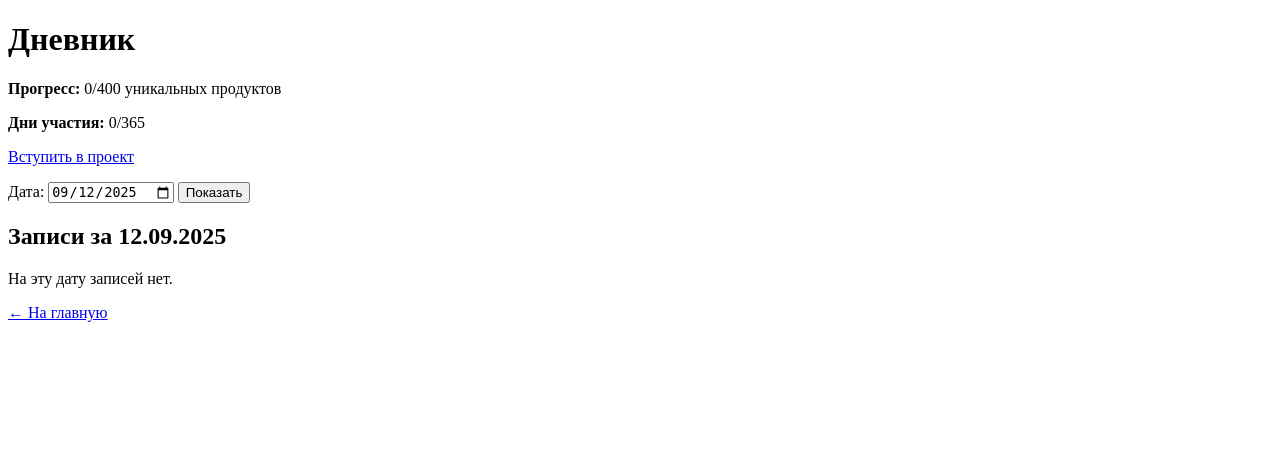
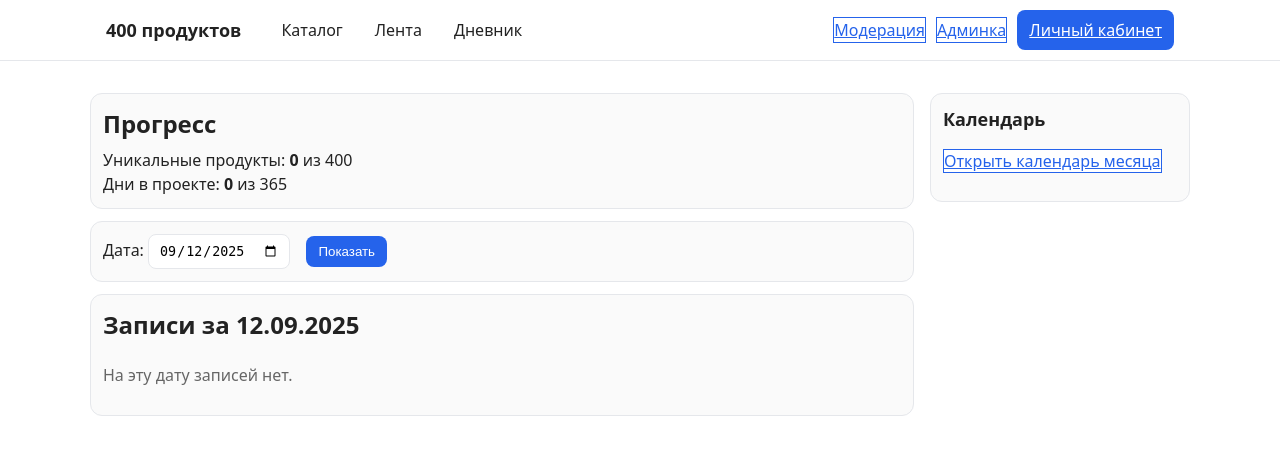
Before and after one commit to DMarkov48/TagProducts, a Django app: page /diary/ in a window 1280 px wide. Shown: the top 455 px of the page. Run offline with Django 5.2, Linux system fonts and the light colour scheme; the visitor is signed in with stand-in values (Sample User, id 1); data that the repository does not hold is empty.

Commit message:
Сайт без стилей

```diff
--- /dev/null
+++ b/src/accounts/templatetags/role_extras.py
@@ -0,0 +1,9 @@
+from django import template
+register = template.Library()
+
+@register.simple_tag(takes_context=True)
+def is_moderator(context):
+    user = context["request"].user
+    if not user.is_authenticated:
+        return False
+    return user.is_staff or user.groups.filter(name="moderators").exists()
--- a/src/config/urls.py
+++ b/src/config/urls.py
@@ -1,11 +1,11 @@
 from django.contrib import admin
 from django.urls import path, include
-from django.http import HttpResponse
 from django.conf import settings
 from django.conf.urls.static import static
+from django.shortcuts import render
 
 def landing(request):
-    return HttpResponse("<h1>400 продуктов в год</h1><p>Добро пожаловать!</p>")
+    return render(request, "landing.html")
 
 urlpatterns = [
     path("admin/", admin.site.urls),
--- a/src/diary/context_processors.py
+++ b/src/diary/context_processors.py
@@ -4,7 +4,7 @@ def progress_helpers(request):
     progress = None
     if request.user.is_authenticated:
         try:
-            progress = get_progress(request.user)  # вернёт (unique, target, passed, total)
+            progress = get_progress(request.user)
         except Exception:
             progress = None
     return {"progress": progress}
--- /dev/null
+++ b/src/static/css/base.css
@@ -0,0 +1,60 @@
+:root {
+  --bg: #ffffff;
+  --text: #222;
+  --muted: #666;
+  --primary: #2563eb;   /* синий */
+  --primary-600: #1d4ed8;
+  --border: #e5e7eb;
+  --card: #fafafa;
+}
+
+* { box-sizing: border-box; }
+html, body { margin:0; padding:0; background:var(--bg); color:var(--text); font: 16px/1.5 system-ui, -apple-system, Segoe UI, Roboto, Arial, sans-serif; }
+
+.container { max-width: 1100px; margin: 0 auto; padding: 0 16px; }
+
+.navbar { border-bottom: 1px solid var(--border); background:#fff; position: sticky; top: 0; z-index: 10; }
+.navbar .inner { display:flex; align-items:center; gap:14px; height:60px; }
+.brand { font-weight:700; font-size: 18px; text-decoration:none; color:var(--text); }
+.nav { display:flex; gap:12px; margin-left: 16px; }
+.nav a { text-decoration:none; color:var(--text); padding:8px 10px; border-radius:8px; }
+.nav a.active, .nav a:hover { background:#f3f4f6; }
+
+.nav-right { margin-left:auto; display:flex; gap:10px; align-items:center; }
+.btn, button, input[type=submit] {
+  background: var(--primary); color:#fff; border:none; padding:8px 12px; border-radius:8px; cursor:pointer;
+}
+.btn:hover, button:hover, input[type=submit]:hover { background: var(--primary-600); }
+.btn-outline { background:#fff; color:var(--primary); border:1px solid var(--primary); }
+.btn-outline:hover { background:#eff6ff; }
+
+.input, select, textarea { border:1px solid var(--border); border-radius:8px; padding:8px 10px; width:100%; }
+.input-inline { width:auto; }
+
+.page { padding: 20px 0 40px; }
+.grid { display:grid; gap:16px; }
+.grid.products { grid-template-columns: repeat(auto-fill, minmax(220px, 1fr)); }
+
+.card { background:var(--card); border:1px solid var(--border); border-radius:12px; padding:12px; }
+.card h3 { margin: 8px 0; font-size: 18px; }
+.muted { color:var(--muted); }
+
+.flex { display:flex; gap:16px; }
+.flex-col { display:flex; flex-direction:column; gap:12px; }
+
+.sidebar { width: 260px; }
+.main { flex: 1; }
+
+.msgs { margin: 12px 0; }
+.alert { padding:10px 12px; border-radius:10px; margin-bottom:8px; }
+.alert.success { background:#ecfdf5; border:1px solid #10b98144; }
+.alert.info { background:#eff6ff; border:1px solid #3b82f644; }
+.alert.error { background:#fef2f2; border:1px solid #ef444444; }
+
+.product-photo { width: 360px; height: 360px; overflow:hidden; border-radius:12px; background:#fff; border:1px solid var(--border); display:flex; align-items:center; justify-content:center; }
+.product-photo img { width:100%; height:100%; object-fit: cover; }
+
+.kv { display:grid; grid-template-columns: 160px 1fr; gap:6px; }
+.kv .k { color:var(--muted); }
+.kv .v { font-weight:500; }
+.pill { display:inline-block; padding:2px 8px; border:1px solid var(--border); border-radius:999px; background:#fff; margin-right:6px; font-size: 12px; }
--- /dev/null
+++ b/src/templates/base.html
@@ -0,0 +1,57 @@
+{% load static %}
+{% load role_extras %}
+<!doctype html>
+<html lang="ru">
+<head>
+  <meta charset="utf-8">
+  <title>{% block title %}400 продуктов в год{% endblock %}</title>
+  <link rel="stylesheet" href="{% static 'css/base.css' %}">
+  {% block head %}{% endblock %}
+</head>
+<body>
+  <div class="navbar">
+    <div class="container inner">
+      <a class="brand" href="{% url 'landing' %}">400 продуктов</a>
+
+      <nav class="nav">
+        <a href="{% url 'products:list' %}">Каталог</a>
+        <a href="{% url 'social:feed' %}">Лента</a>
+        <a href="{% url 'diary:index' %}">Дневник</a>
+      </nav>
+
+      <div class="nav-right">
+        {% is_moderator as can_moderate %}
+        {% if can_moderate %}
+          <a class="btn-outline" href="{% url 'moderation:list' %}">Модерация</a>
+        {% endif %}
+        {% if request.user.is_staff %}
+          <a class="btn-outline" href="{% url 'admin:index' %}">Админка</a>
+        {% endif %}
+
+        {% if request.user.is_authenticated %}
+          <a class="btn" href="{% url 'accounts:profile' %}">Личный кабинет</a>
+        {% else %}
+          <a class="btn-outline" href="{% url 'accounts:login' %}">Вход</a>
+          <a class="btn" href="{% url 'accounts:register' %}">Регистрация</a>
+        {% endif %}
+      </div>
+    </div>
+
+    {% block topbar %}{% endblock %}
+  </div>
+
+  <div class="container page">
+    <div class="msgs">
+      {% if messages %}
+        {% for m in messages %}
+          <div class="alert {{ m.tags }}">{{ m }}</div>
+        {% endfor %}
+      {% endif %}
+    </div>
+
+    {% block content %}{% endblock %}
+  </div>
+
+  {% block scripts %}{% endblock %}
+</body>
+</html>
--- a/src/templates/diary/index.html
+++ b/src/templates/diary/index.html
@@ -1,45 +1,49 @@
-<!doctype html>
-<html lang="ru">
-<head><meta charset="utf-8"><title>Дневник</title></head>
-<body>
-  <h1>Дневник</h1>
+{% extends "base.html" %}
+{% block title %}Дневник{% endblock %}
 
-  <p><strong>Прогресс:</strong> {{ unique_count }}/{{ target }} уникальных продуктов</p>
-  <p><strong>Дни участия:</strong> {{ days_elapsed }}/{{ days_total }}</p>
+{% block content %}
+  <div class="flex">
+    <div class="main">
+      <div class="card">
+        <h2 style="margin:0 0 6px 0;">Прогресс</h2>
+        <div>Уникальные продукты: <strong>{{ unique_count }}</strong> из {{ target }}</div>
+        <div>Дни в проекте: <strong>{{ days_elapsed }}</strong> из {{ days_total }}</div>
+      </div>
 
-  <p>
-    <a href="{% url 'diary:join' %}">Вступить в проект</a>
-    <!-- кнопка просто создаёт челлендж, если его ещё нет -->
-  </p>
-
-  <form method="get">
-    <label>Дата:
-      <input type="date" name="date" value="{{ current_date|date:'Y-m-d' }}">
-    </label>
+      <div class="card" style="margin-top:12px;">
+        <form method="get" class="flex" style="align-items:center;">
+          <label>Дата: <input class="input input-inline" type="date" name="date" value="{{ current_date|date:'Y-m-d' }}"></label>
           <button type="submit">Показать</button>
         </form>
+      </div>
 
-  <h2>Записи за {{ current_date|date:'d.m.Y' }}</h2>
-
+      <div class="card" style="margin-top:12px;">
+        <h2 style="margin-top:0;">Записи за {{ current_date|date:'d.m.Y' }}</h2>
         {% if entries %}
           <ul>
             {% for e in entries %}
-        <li>
-          {% if e.product.photo %}<img src="{{ e.product.photo.url }}" width="60">{% endif %}
+              <li style="margin-bottom:6px;">
                 {{ e.product.name }}{% if e.product.kind %} — {{ e.product.kind }}{% endif %}
                 {% if e.amount_grams %} ({{ e.amount_grams }} г){% endif %}
                 {% if e.note %} — {{ e.note }}{% endif %}
                 <form method="post" action="{% url 'diary:delete' entry_id=e.id %}" style="display:inline;">
                   {% csrf_token %}
-            <button type="submit">Удалить</button>
+                  <button class="btn-outline" type="submit">Удалить</button>
                 </form>
               </li>
             {% endfor %}
           </ul>
         {% else %}
-    <p>На эту дату записей нет.</p>
+          <p class="muted">На эту дату записей нет.</p>
         {% endif %}
+      </div>
+    </div>
 
-  <p><a href="/">← На главную</a></p>
-</body>
-</html>
+    <aside class="sidebar">
+      <div class="card">
+        <h3 style="margin-top:0;">Календарь</h3>
+        <p><a class="btn-outline" href="{% url 'diary:month' %}">Открыть календарь месяца</a></p>
+      </div>
+    </aside>
+  </div>
+{% endblock %}
```
Also changed, not shown: src/social/views.py (+17 -0 lines), src/templates/accounts/profile.html (+29 -17 lines), src/templates/includes/progress_widget.html (+7 -11 lines), src/templates/landing.html (added, +26 -0 lines), src/templates/products/detail.html (+38 -37 lines), src/templates/products/list.html (+30 -32 lines), src/templates/social/feed.html (+36 -24 lines), src/templates/social/following.html (+24 -17 lines). Lines whose indentation alone changed are shown as unchanged.
